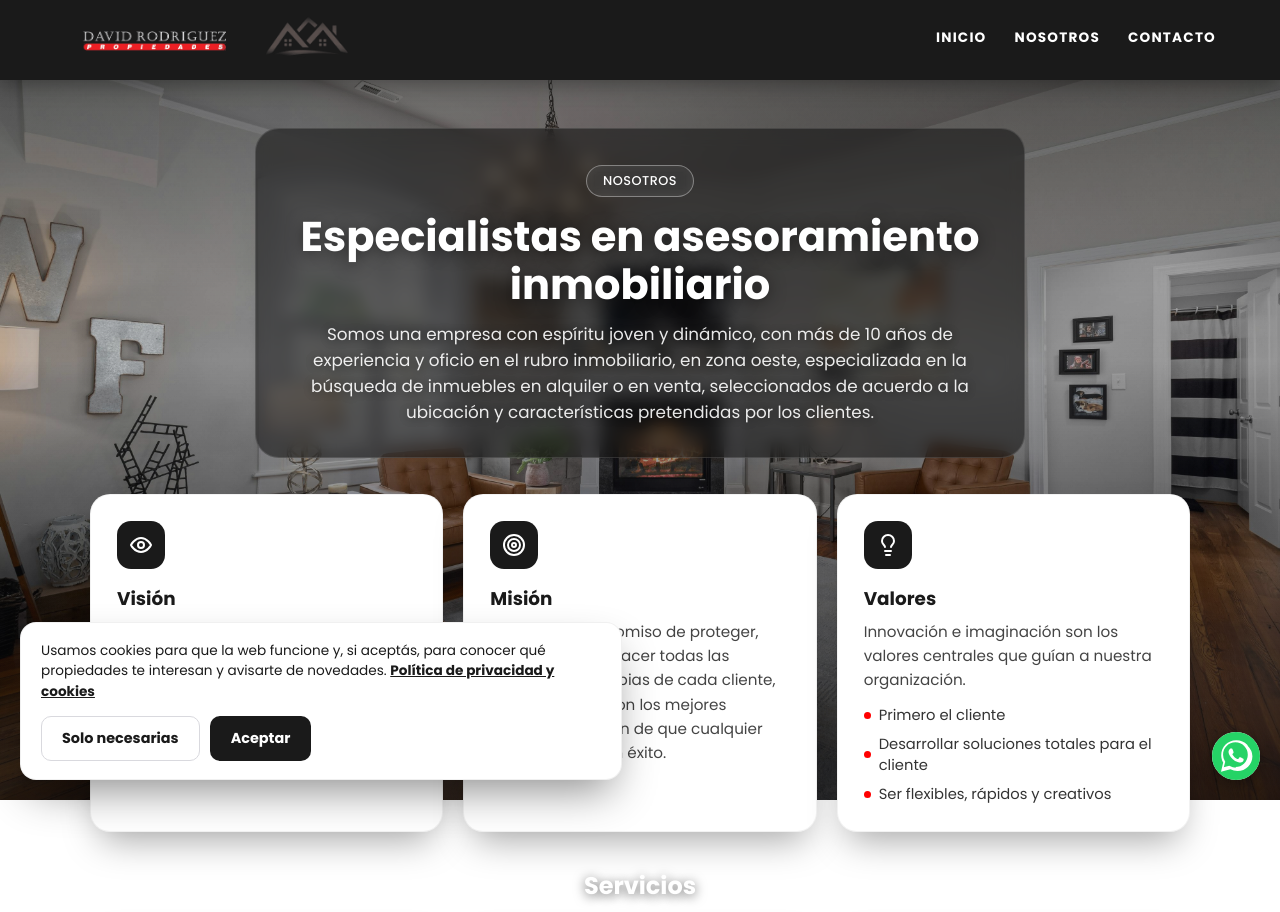
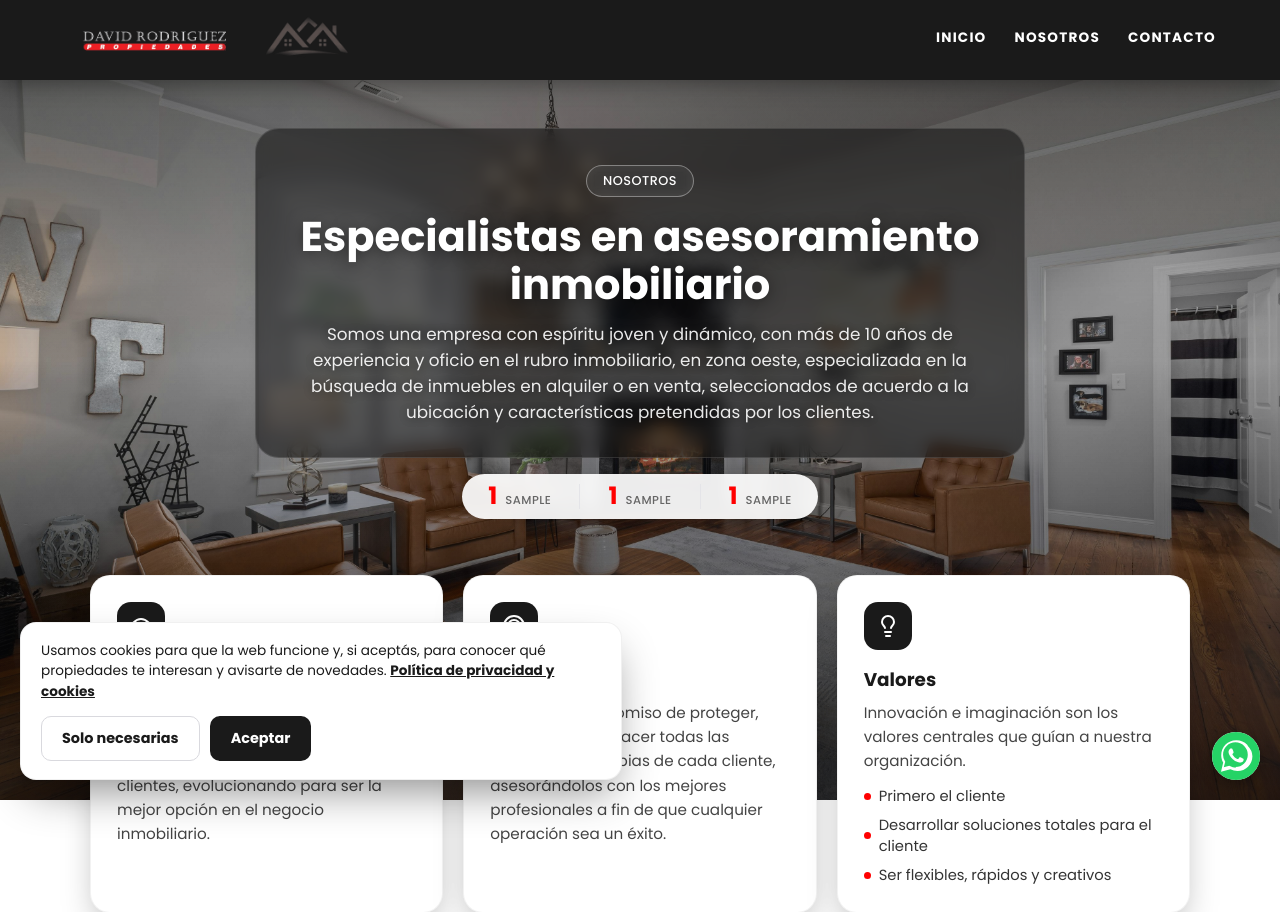
Before and after one commit to lautaroferreyra420-ctrl/WEB-DAVID-RODRIGUEZ, a Django app: page /nosotros/ in a window 1280 px wide. Shown: the top 912 px of the page. Run offline with Django 5.2, Linux system fonts and the light colour scheme; tables that the repository leaves empty hold one stand-in row (values such as "Sample post"); some libraries are stand-ins or nearby versions.

Commit message:
Barra de estadisticas mas chica y tambien en Nosotros
- La barra pasa a una pastilla compacta y centrada ("10 anios de experiencia" en una linea).
- Se reutiliza en Nosotros (partial _estadisticas.html) con las mismas cifras del admin.
- El contador animado pasa a un JS compartido; sin animacion si se reduce el movimiento.

Co-Authored-By: Claude Sonnet 5 <noreply@anthropic.com>

```diff
--- /dev/null
+++ b/propiedades/templates/propiedades/_estadisticas.html
@@ -0,0 +1,12 @@
+{% if estadisticas_sitio %}
+<section class="stats-bar" data-aos="fade-up">
+    <div class="stats-bar-inner">
+        {% for stat in estadisticas_sitio %}
+        <div class="stat-item">
+            <span class="stat-numero" data-valor="{{ stat.numero }}">0</span>
+            <span class="stat-etiqueta">{{ stat.etiqueta }}</span>
+        </div>
+        {% endfor %}
+    </div>
+</section>
+{% endif %}
--- a/propiedades/templates/propiedades/base.html
+++ b/propiedades/templates/propiedades/base.html
@@ -140,6 +140,7 @@
     </script>
 
     <script src="{% static_v 'js/seguimiento.js' %}" defer></script>
+    <script src="{% static_v 'js/estadisticas.js' %}" defer></script>
     {% block extra_scripts %}{% endblock %}
 
 </body>
--- a/propiedades/templates/propiedades/nosotros.html
+++ b/propiedades/templates/propiedades/nosotros.html
@@ -14,6 +14,8 @@
     <h1>Especialistas en asesoramiento inmobiliario</h1>
     <p>Somos una empresa con espíritu joven y dinámico, con más de 10 años de experiencia y oficio en el rubro inmobiliario, en zona oeste, especializada en la búsqueda de inmuebles en alquiler o en venta, seleccionados de acuerdo a la ubicación y características pretendidas por los clientes.</p>
 </section>
+
+{% include 'propiedades/_estadisticas.html' %}
 
 <div class="nosotros-pagina">
 
--- a/propiedades/views.py
+++ b/propiedades/views.py
@@ -230,4 +230,6 @@ def pagina_contacto(request):
 
 def pagina_nosotros(request):
     """Pagina institucional: quienes somos, vision, mision y servicios."""
-    return render(request, 'propiedades/nosotros.html')
+    return render(request, 'propiedades/nosotros.html', {
+        'estadisticas_sitio': ConfiguracionSitio.obtener().estadisticas(),
+    })
--- a/static/css/style.css
+++ b/static/css/style.css
@@ -977,45 +977,57 @@ main {
 .stats-bar {
     position: relative;
     z-index: 5;
-    padding: 0 5% 30px;
-    margin-top: 20px;
-}
-
+    padding: 0 5% 20px;
+    margin-top: 16px;
+    text-align: center;
+}
+
+/* Compacta y centrada: ocupa solo lo que necesita, no todo el ancho */
 .stats-bar-inner {
-    max-width: 1400px;
-    margin: 0 auto;
+    display: inline-flex;
+    flex-wrap: wrap;
+    justify-content: center;
+    align-items: center;
+    gap: 6px 28px;
+    max-width: 100%;
     background-color: rgba(255, 255, 255, 0.92);
     backdrop-filter: blur(6px);
     -webkit-backdrop-filter: blur(6px);
-    border-radius: 14px;
-    box-shadow: 0 8px 24px rgba(0, 0, 0, 0.08);
-    padding: 24px 20px;
-    display: flex;
-    flex-wrap: wrap;
-    justify-content: space-around;
-    gap: 20px;
-}
-
+    border-radius: 999px;
+    box-shadow: 0 6px 18px rgba(0, 0, 0, 0.12);
+    padding: 10px 26px;
+}
+
+/* Número y texto en la misma línea: "10  AÑOS DE EXPERIENCIA" */
 .stat-item {
-    text-align: center;
-    min-width: 120px;
+    display: flex;
+    align-items: baseline;
+    gap: 8px;
+}
+
+.stat-item + .stat-item {
+    padding-left: 28px;
+    border-left: 1px solid #e4e4e8;
 }
 
 .stat-numero {
-    display: block;
-    font-size: clamp(1.8rem, 4vw, 2.6rem);
+    font-size: 1.5rem;
     font-weight: 700;
     color: var(--color-rojo-acento);
-    line-height: 1.1;
+    line-height: 1;
 }
 
 .stat-etiqueta {
-    display: block;
-    margin-top: 4px;
-    font-size: 0.85rem;
-    color: var(--color-gris-medio);
+    font-size: 0.72rem;
+    font-weight: 500;
+    color: #666;
     text-transform: uppercase;
-    letter-spacing: 0.4px;
+    letter-spacing: 0.5px;
+}
+
+@media (max-width: 600px) {
+    .stat-item + .stat-item { padding-left: 0; border-left: 0; }
+    .stats-bar-inner { border-radius: 18px; padding: 10px 18px; }
 }
 
 /* ---------------------------------------------------------------- */
--- /dev/null
+++ b/static/js/estadisticas.js
@@ -0,0 +1,35 @@
+// Contador animado de la barra de estadísticas: cuenta desde 0 cuando entra en pantalla.
+(function () {
+    document.addEventListener('DOMContentLoaded', function () {
+        const numeros = document.querySelectorAll('.stat-numero');
+        if (!numeros.length) return;
+
+        const formato = function (n) { return n.toLocaleString('es-AR'); };
+        const DURACION_MS = 1400;
+
+        // Sin IntersectionObserver o con "reducir movimiento": se muestra el número final sin animar
+        if (!('IntersectionObserver' in window) || window.matchMedia('(prefers-reduced-motion: reduce)').matches) {
+            numeros.forEach(function (el) { el.textContent = formato(parseInt(el.dataset.valor, 10) || 0); });
+            return;
+        }
+
+        function animar(el) {
+            const destino = parseInt(el.dataset.valor, 10) || 0;
+            const inicio = performance.now();
+            function frame(ahora) {
+                const progreso = Math.min((ahora - inicio) / DURACION_MS, 1);
+                const facilitado = 1 - Math.pow(1 - progreso, 3); // ease-out cubic
+                el.textContent = formato(Math.round(destino * facilitado));
+                if (progreso < 1) requestAnimationFrame(frame); else el.textContent = formato(destino);
+            }
+            requestAnimationFrame(frame);
+        }
+
+        const observador = new IntersectionObserver(function (entradas) {
+            entradas.forEach(function (entrada) {
+                if (entrada.isIntersecting) { animar(entrada.target); observador.unobserve(entrada.target); }
+            });
+        }, { threshold: 0.4 });
+        numeros.forEach(function (el) { observador.observe(el); });
+    });
+})();
```
Also changed, not shown: propiedades/templates/propiedades/lista_propiedades.html (+1 -46 lines).
